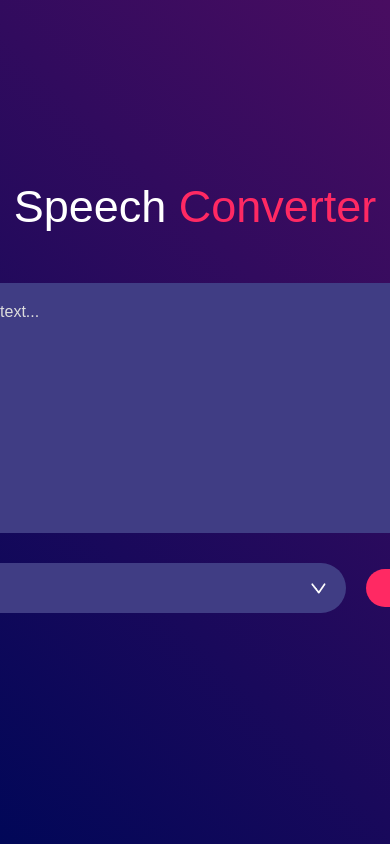
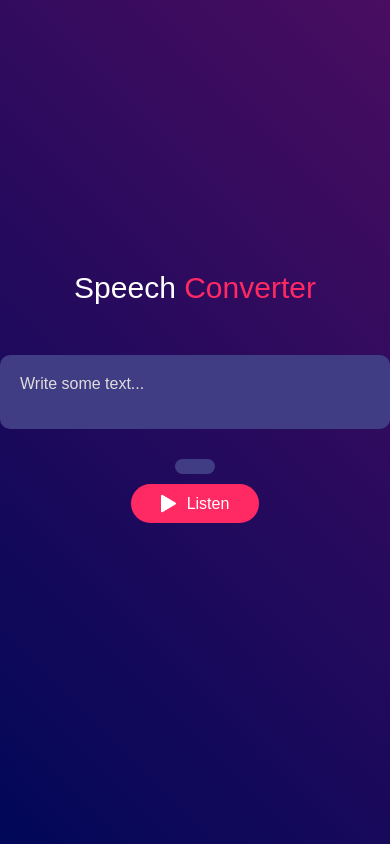
Before and after one commit to NotVndtta/speech_converter, a plain HTML site: page index.html in a window 390 px wide. Shown: the top 844 px of the page. Drawn offline with Linux system fonts and the light colour scheme.

Commit message:
Adaptive for phones

```diff
--- a/styles.css
+++ b/styles.css
@@ -92,3 +92,19 @@ select {
     background-position-x: calc(100% - 20px);
     background-position-y: 20px;
 }
+
+@media only screen and (max-width : 480px) {
+    .hero h1 {
+        font-size: 30px; /* Decrease the font size for smaller screens */
+    }
+
+    textarea {
+        width: 100%; /* Make the textarea full width on smaller screens */
+        height:auto; /* Allow the textarea to expand vertically as needed */
+    }
+
+    .row {
+        flex-direction: column; /* Stack the elements vertically on smaller screens */
+        gap: 10px; /* Reduce the gap between elements */
+    }
+ }
```
